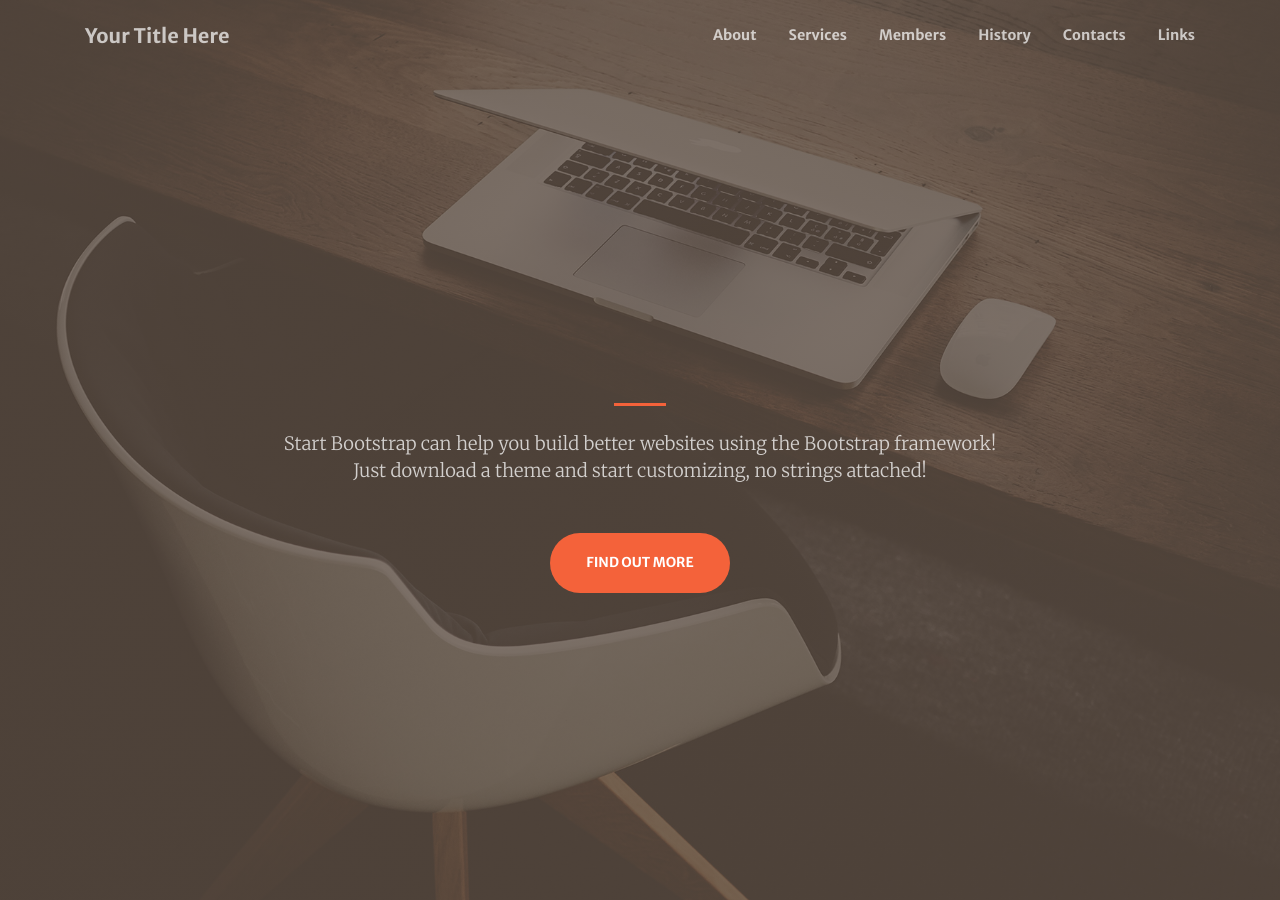
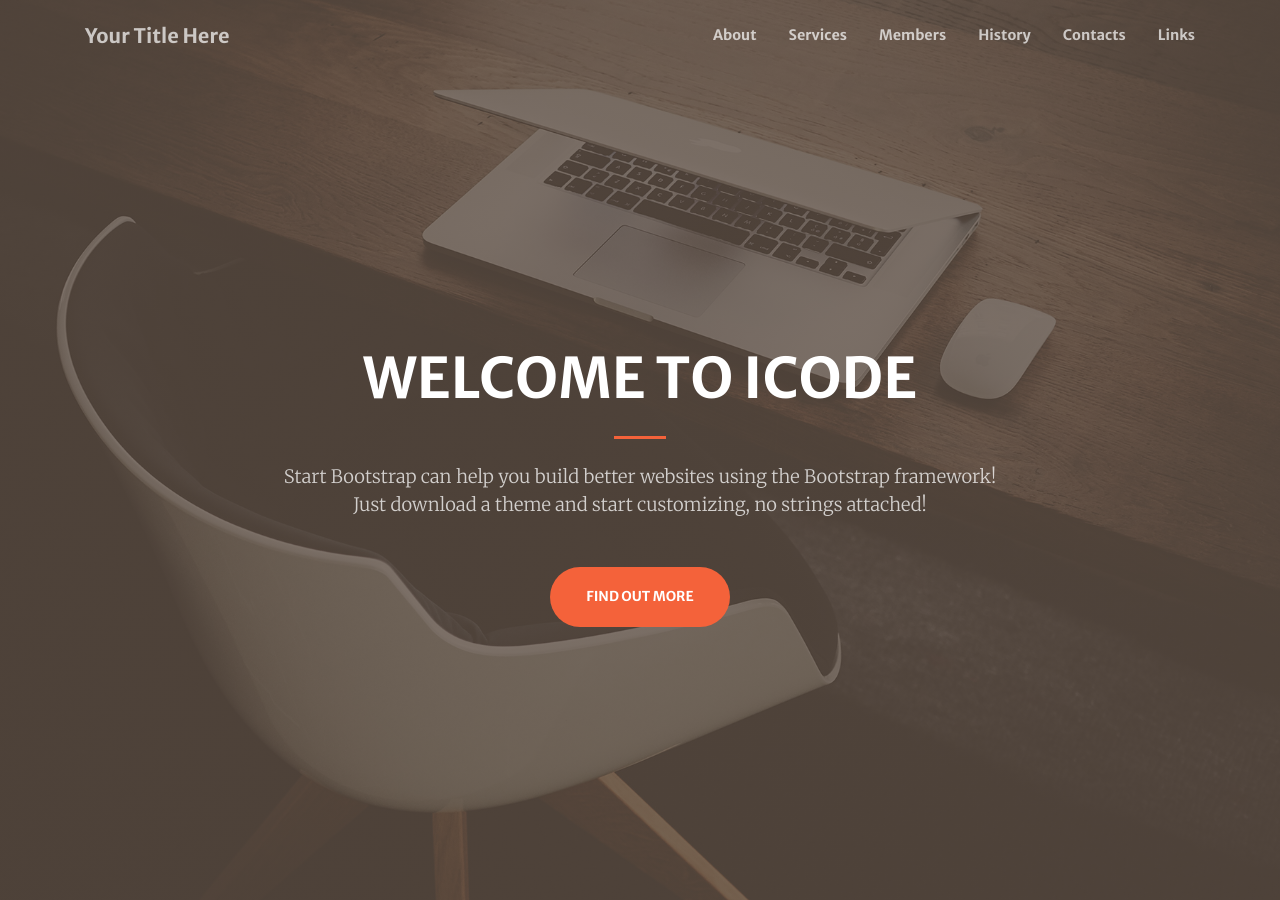
Before and after one commit to Rajpolu/magical-whale, a Jekyll site: the page built from index.md, in a window 1280 px wide and 900 px high. Built offline with Jekyll 4.4.1, drawn with Linux system fonts in a browser that asks for light colours.

Commit message:
index.md: changed

```diff
--- a/index.md
+++ b/index.md
@@ -1,7 +1,7 @@
 ---
 layout: home
 header:
-  title:
+  title: Welcome to icode
   text: >
     Start Bootstrap can help you build better websites using the Bootstrap
     framework! Just download a theme and start customizing, no strings attached!
```
